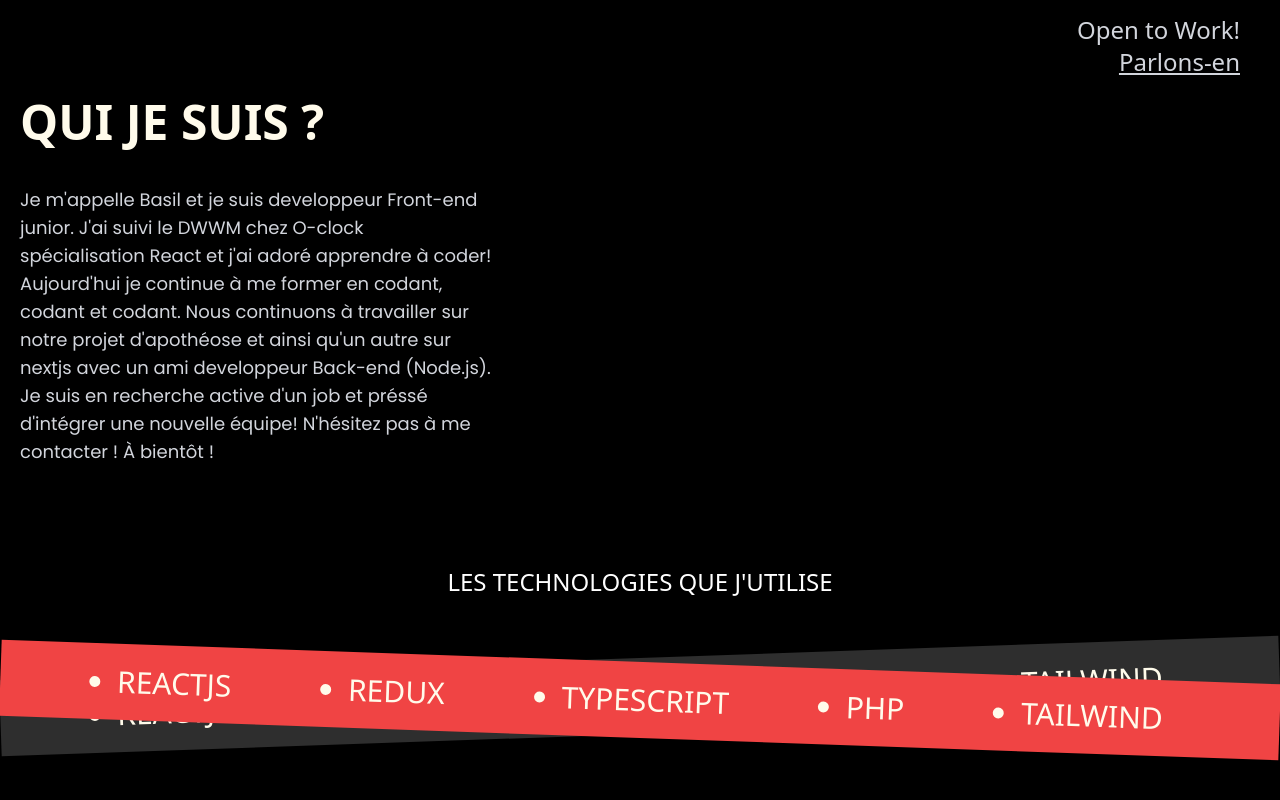
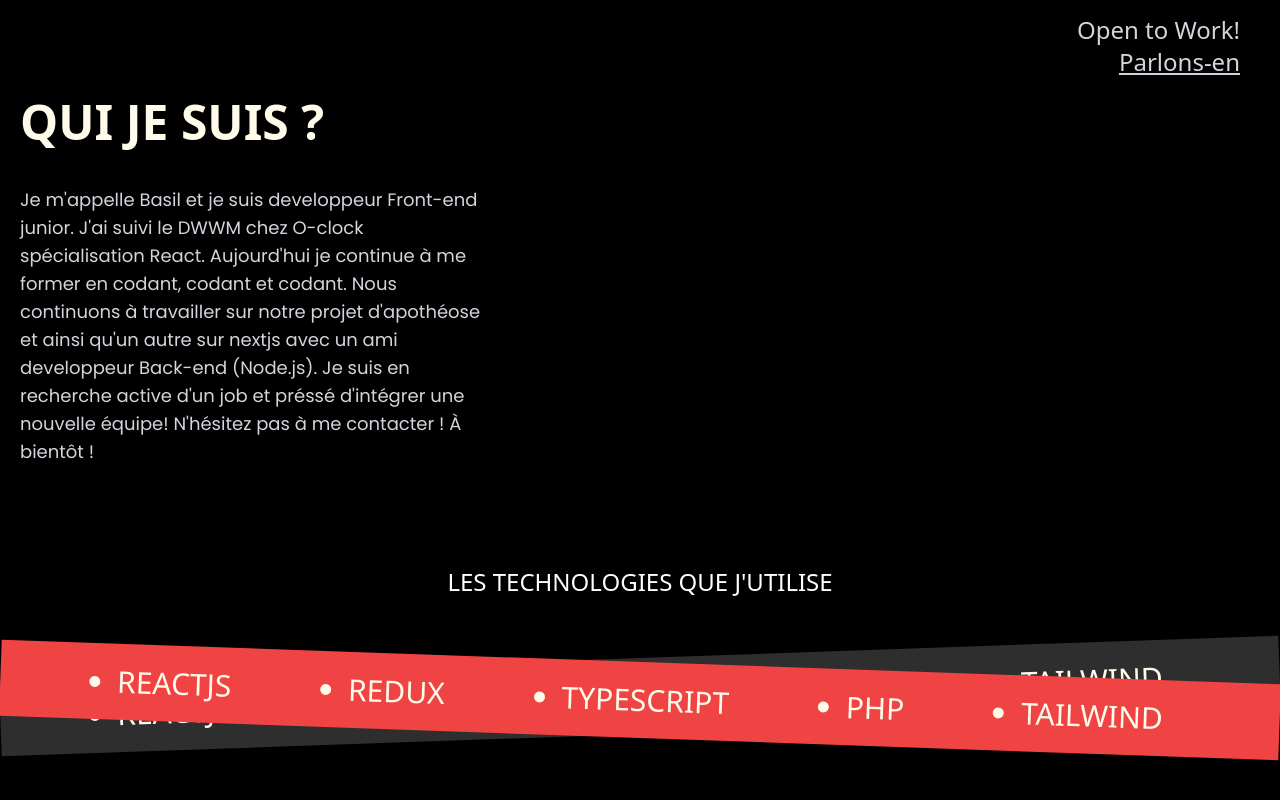
Before and after one commit to BasilDiouf/portfolio, a React (Create React App) app: page / in a window 1280 px wide. Shown: the part 882-1682 px from the top of the page. Built offline with nearby package versions, Linux system fonts and the light colour scheme; a web font is replaced by a local one.

Commit message:
fix text

```diff
--- a/src/components/ProfilSection/ProfilSection.jsx
+++ b/src/components/ProfilSection/ProfilSection.jsx
@@ -43,12 +43,12 @@ const ProfilSection = () => {
       <h2 class="font-sans text-5xl font-black p-5">QUI JE SUIS ?</h2>
       <p class="text-lg font-poppins text-color-title lg:w-2/5 sm:4/5 p-5 mb-20">
         Je m'appelle Basil et je suis developpeur Front-end junior. J'ai suivi
-        le DWWM chez O-clock spécialisation React et j'ai adoré apprendre à
-        coder! Aujourd'hui je continue à me former en codant, codant et codant.
-        Nous continuons à travailler sur notre projet d'apothéose et ainsi qu'un
-        autre sur nextjs avec un ami developpeur Back-end (Node.js). Je suis en
-        recherche active d'un job et préssé d'intégrer une nouvelle équipe!
-        N'hésitez pas à me contacter ! À bientôt !
+        le DWWM chez O-clock spécialisation React. Aujourd'hui je continue à me
+        former en codant, codant et codant. Nous continuons à travailler sur
+        notre projet d'apothéose et ainsi qu'un autre sur nextjs avec un ami
+        developpeur Back-end (Node.js). Je suis en recherche active d'un job et
+        préssé d'intégrer une nouvelle équipe! N'hésitez pas à me contacter ! À
+        bientôt !
       </p>
     </div>
   );
```
